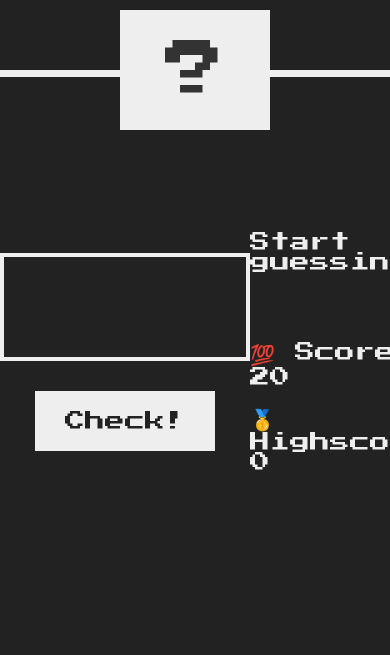
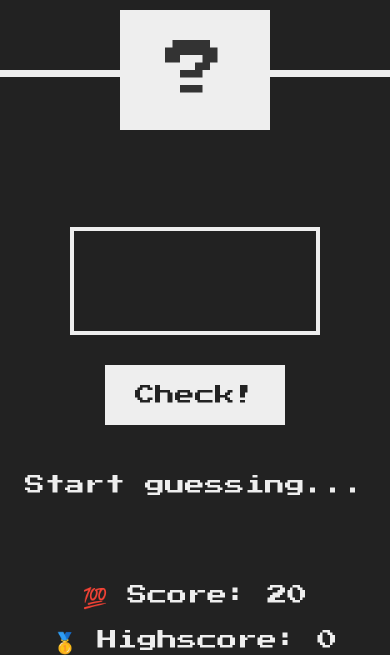
Before and after one commit to Nikolaj-Georgiev/jonas-complete-js-course, a website with bundled scripts: page 05-Guess-My-Number/index.html in a window 390 px wide. Shown: the part 218-873 px from the top of the page. Before the commit the page ends 844 px from the top, so only its background shows below. Built offline with nearby package versions, Linux system fonts and the light colour scheme.

Commit message:
finished

```diff
--- a/05-Guess-My-Number/index.html
+++ b/05-Guess-My-Number/index.html
@@ -7,6 +7,7 @@
     <meta http-equiv="X-UA-Compatible" content="ie=edge" />
     <meta name="description" content="A game where you need to guess the correct number">
     <link rel="stylesheet" href="style.css" />
+    <link rel="stylesheet" href="queries.css" />
     <script type="module" src="script.js"></script>
     <title>Guess My Number!</title>
   </head>
--- /dev/null
+++ b/05-Guess-My-Number/queries.css
@@ -0,0 +1,32 @@
+@media (max-width: 34em) {
+  html {
+    font-size: 40%;
+  }
+
+  h1 {
+    line-height: 1.6;
+  }
+
+  main {
+    height: 55vh;
+    flex-direction: column;
+  }
+
+  .guess {
+    padding: 3rem;
+    width: 20rem;
+    text-align: center;
+    display: block;
+    margin-bottom: 3rem;
+    margin-top: 15rem;
+  }
+
+  .right {
+    margin-top: 5rem;
+    width: 52rem;
+    font-size: 2rem;
+    display: flex;
+    flex-direction: column;
+    align-items: center;
+  }
+}
```
